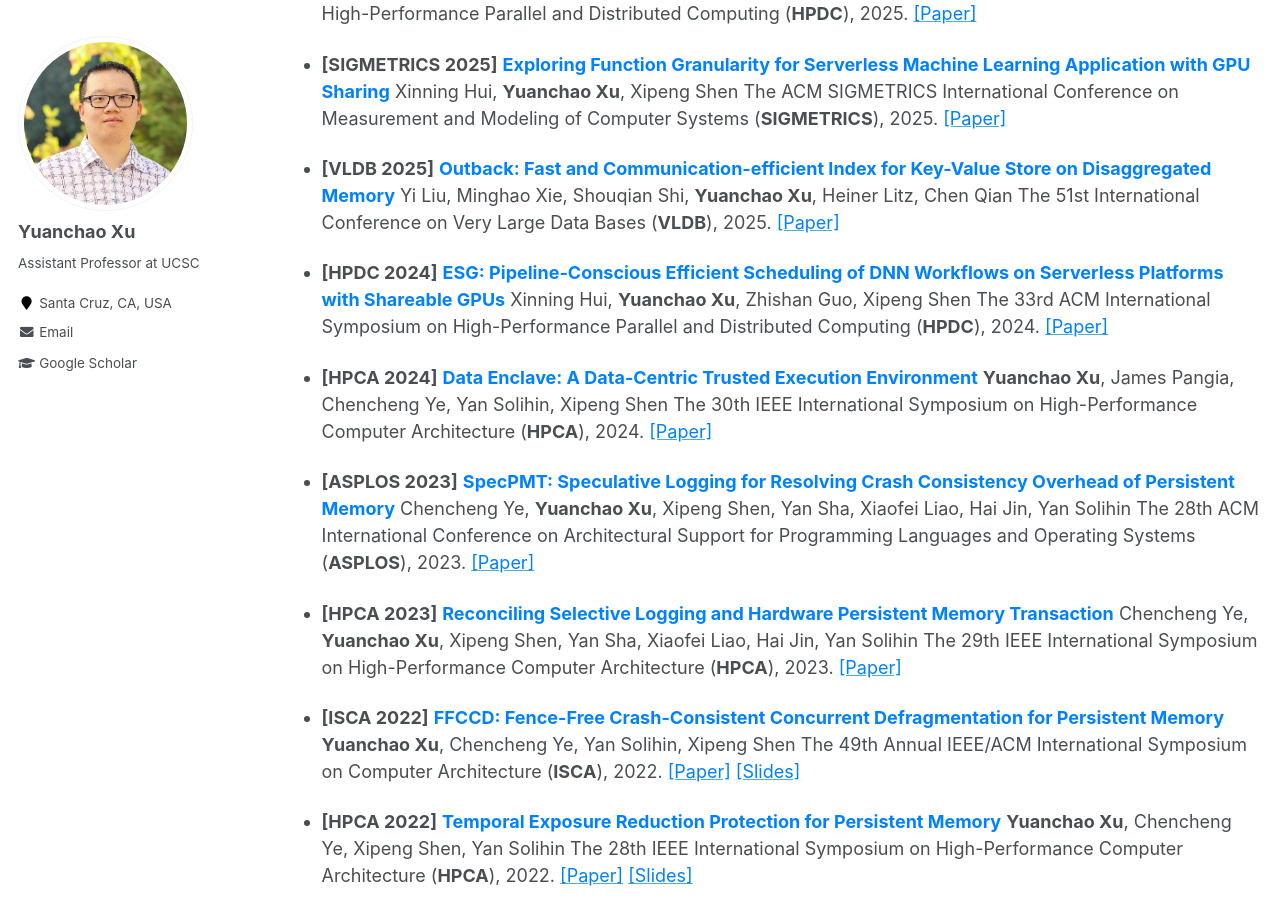
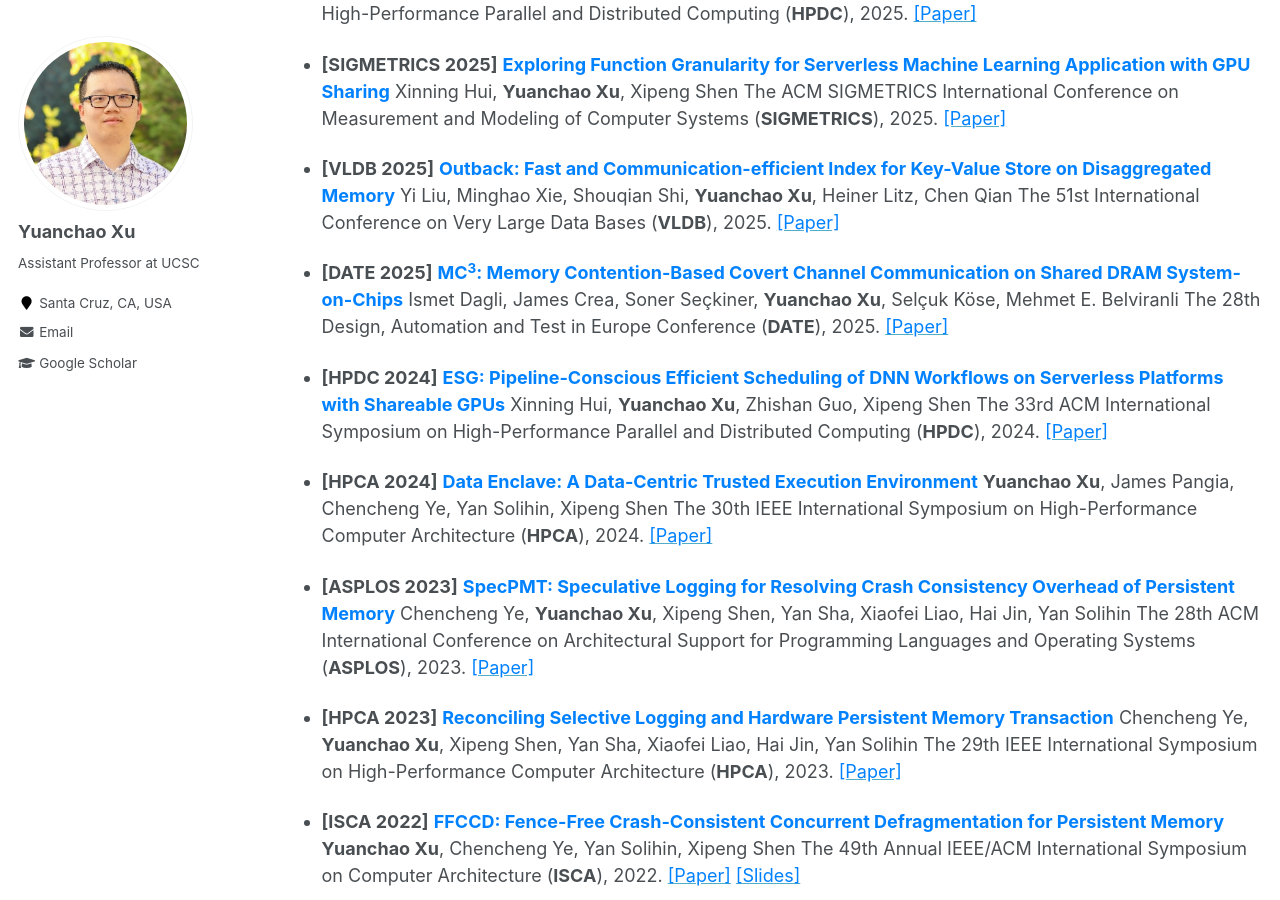
Before and after one commit to yuanchaoxu6/yuanchaoxu6.github.io, a Jekyll site: the page built from _pages/publications.md, in a window 1280 px wide and 900 px high, scrolled down 1684 px. Built offline with Jekyll 4.4.1, drawn with Linux system fonts in a browser that asks for light colours.

Commit message:
Update publications.md

```diff
--- a/_pages/publications.md
+++ b/_pages/publications.md
@@ -70,6 +70,12 @@ The names of the students in my lab are <ins>underlined</ins>.
   Yi Liu, Minghao Xie, Shouqian Shi, **Yuanchao Xu**, Heiner Litz, Chen Qian
   The 51st International Conference on Very Large Data Bases (**VLDB**), 2025.
   [<font color="#0081ff">[Paper]</font>](https://dl.acm.org/doi/10.14778/3705829.3705849)
+
+* **[DATE 2025]** **<font color="#0081ff">MC<sup>3</sup>: Memory Contention-Based Covert Channel Communication on Shared DRAM System-on-Chips</font>**
+  Ismet Dagli, James Crea, Soner Seçkiner, **Yuanchao Xu**, Selçuk Köse, Mehmet E. Belviranli
+  The 28th Design, Automation and Test in Europe Conference (**DATE**), 2025.
+  [<font color="#0081ff">[Paper]</font>](https://doi.org/10.23919/DATE64628.2025.10992920)
+
 
 * **[HPDC 2024]** **<font color="#0081ff">ESG: Pipeline-Conscious Efficient Scheduling of DNN Workflows on Serverless Platforms with Shareable GPUs</font>**
   Xinning Hui, **Yuanchao Xu**, Zhishan Guo, Xipeng Shen
```
